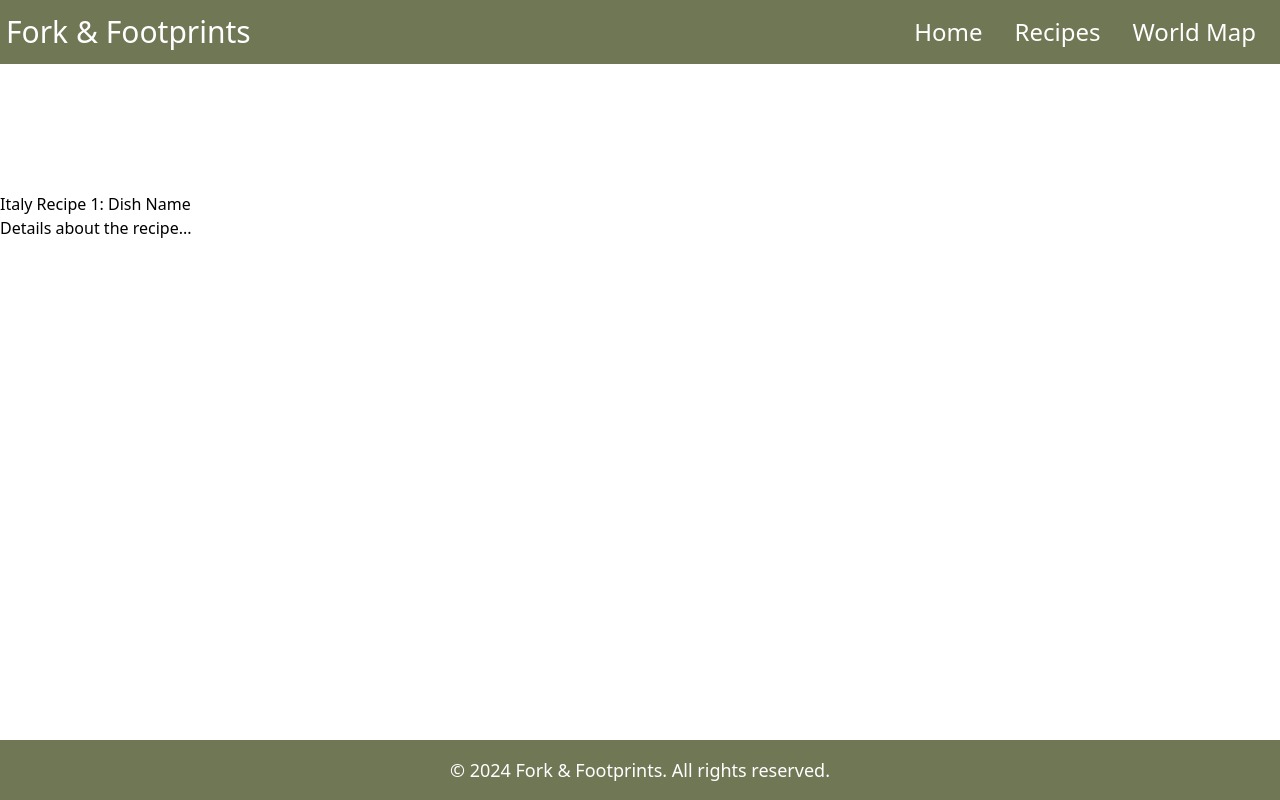
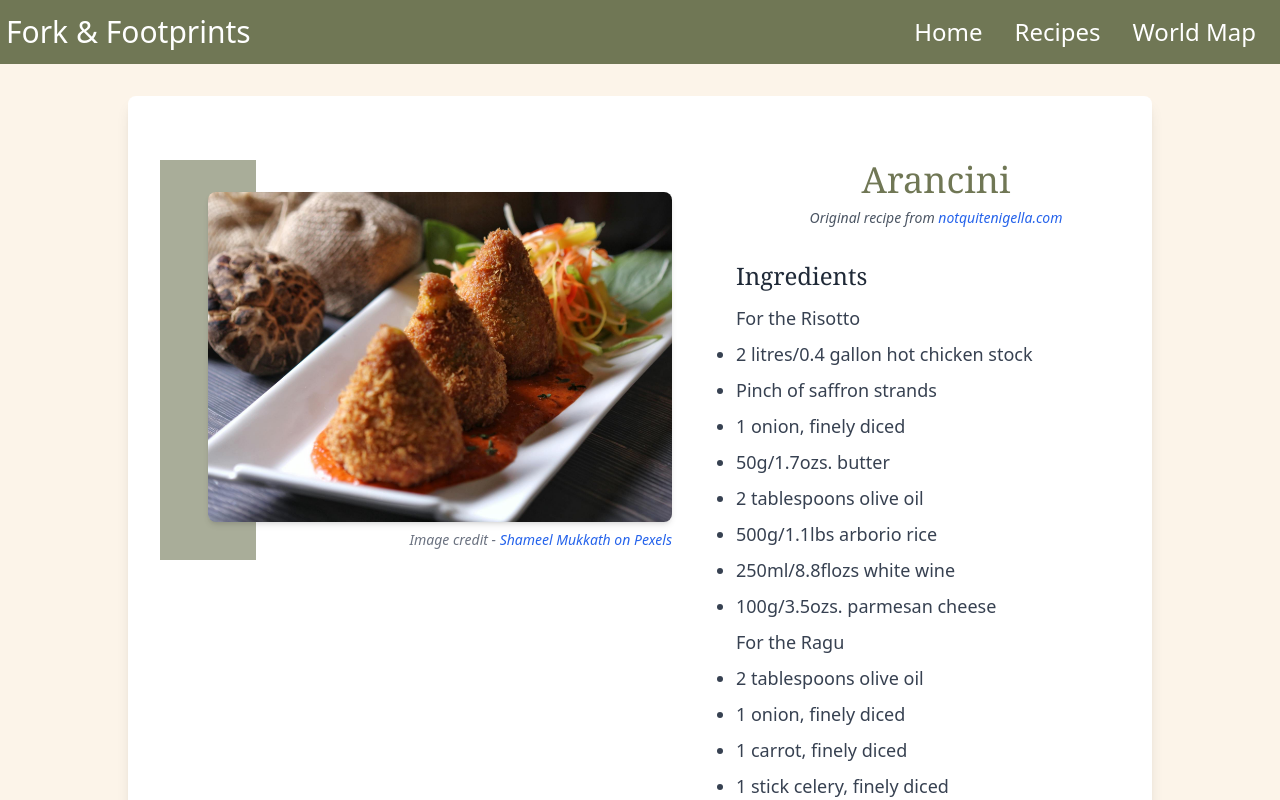
Before and after one commit to Tthompson8416/fork-and-footprints, a React (Vite) app: page /fork-and-footprints/fork-and-footprints/recipes/italy/recipe1 in a window 1280 px wide. Shown: the top 800 px of the page. Built offline with nearby package versions, Linux system fonts and the light colour scheme.

Commit message:
Recipe19 added

```diff
--- a/src/pages/Recipe19.jsx
+++ b/src/pages/Recipe19.jsx
@@ -1,10 +1,119 @@
-import React from 'react';
+import arancini from "../assets/images/italy-images/arancini.jpeg";
 
 const Recipe19 = () => {
   return (
-    <div>
-      <h1 className='mt-48'>Italy Recipe 1: Dish Name</h1>
-      <p>Details about the recipe...</p>
+    <div className="flex justify-center bg-custom-cream px-8 py-12 md:py-16">
+      <div className="relative w-full max-w-[95%] sm:max-w-4xl lg:max-w-5xl bg-white rounded-lg shadow-lg p-8 md:py-16 top-8">
+        {/* Two-column grid for image and ingredients */}
+        <div className="grid grid-cols-1 sm:grid-cols-2 gap-8 mb-12">
+          {/* Left column - Image section */}
+          <div className="relative flex justify-center sm:block">
+            <div className="absolute left-0 hidden w-24 h-[400px] bg-custom-accent/60 sm:block z-0" />
+            <div className="relative w-[80%] sm:w-full sm:ml-12">
+              <img
+                src={arancini}
+                alt="Arancini"
+                className="w-full h-[200px] sm:h-[330px] object-cover rounded-lg shadow-md mt-8 z-10"
+              />
+              <p className="relative mt-2 text-xs text-center text-gray-500 sm:text-sm 2xl:text-lg sm:text-right italic">
+                Image credit -{" "}
+                <a
+                  href="https://www.pexels.com/photo/close-up-of-fried-meat-dish-on-plate-5639763/"
+                  target="_blank"
+                  rel="noopener noreferrer"
+                  className="text-blue-600 hover:text-blue-800"
+                >
+                  Shameel Mukkath on Pexels
+                </a>
+              </p>
+            </div>
+          </div>
+
+          {/* Right column - Title and Ingredients */}
+          <div className="relative z-10 space-y-8">
+            <div className="text-center sm:text-left">
+              <h1 className="mb-2 text-2xl text-center font-serif text-custom-accent sm:text-2xl lg:text-4xl 2xl:text-5xl sm:ml-12 lg:ml-24 2xl:ml-20">
+                Arancini
+              </h1>
+              <p className="text-sm text-center italic text-gray-600 sm:text-md sm:ml-12 lg:ml-24 2xl:text-lg">
+                Original recipe from{" "}
+                <a
+                  href=" https://www.notquitenigella.com/2020/11/09/arancini-balls-recipe/"
+                  target="_blank"
+                  rel="noopener noreferrer"
+                  className="text-blue-600 hover:text-blue-800"
+                >
+                  notquitenigella.com
+                </a>
+              </p>
+            </div>
+
+            <div>
+              <h2 className="pl-20 mb-3 text-xl font-serif text-gray-800 sm:text-2xl 2xl:text-4xl 2xl:mb-4">
+                Ingredients
+              </h2>
+              <ul className="pl-20 list-disc space-y-2 text-sm text-gray-700 sm:text-base lg:text-lg 2xl:text-2xl z-10">
+                <p>For the Risotto</p>
+                <li>2 litres/0.4 gallon hot chicken stock</li>
+                <li>Pinch of saffron strands</li>
+                <li>1 onion, finely diced</li>
+                <li>50g/1.7ozs. butter</li>
+                <li>2 tablespoons olive oil</li>
+                <li>500g/1.1lbs arborio rice</li>
+                <li>250ml/8.8flozs white wine</li>
+                <li>100g/3.5ozs. parmesan cheese</li>
+                <p>For the Ragu</p>
+                <li>2 tablespoons olive oil</li>
+                <li>1 onion, finely diced</li>
+                <li>1 carrot, finely diced</li>
+                <li>1 stick celery, finely diced</li>
+                <li>3 cloves garlic</li>
+                <li>250g/8.8ozs pork and veal mince</li>
+                <li>2 bay leaves</li>
+                <li>1/2 cup/125ml/4flozs. white wine</li>
+                <li>300ml/10.6flozs. spicy pasta sauce</li>
+                <li>2 tablespoons tomato paste</li>
+                <li>1 beef stock cube</li>
+                <li>1 cup/150g/5ozs. peas</li>
+                <li>Salt, pepper and sugar for seasoning</li>
+                <li>50g/1.7ozs. mozzarella cheese</li>
+                <li>1 cup/132g/4.7ozs. flour</li>
+                <li>200ml/7flozs. water</li>
+                <li>100g/3.5ozs flour</li>
+                <li>3 cups/360g/12.7ozs. panko breadcrumbs</li>
+                <li>2 litres/0.4 gallon oil</li>
+              </ul>
+            </div>
+          </div>
+        </div>
+
+        <div className="max-w-3xl px-4 mx-auto">
+          <h2 className="mb-6 text-xl font-serif text-center text-gray-800 sm:text-2xl 2xl:text-4xl">
+            Preparation
+          </h2>
+          <div className="space-y-4 text-sm text-gray-700 sm:text-base lg:text-lg 2xl:text-2xl">
+            <p>
+              These classic Sicilian rice balls transform leftover risotto into
+              an impressive appetizer or main dish. The multi-step process
+              requires patience but delivers incredible results.
+            </p>
+            <p>
+              The key is starting with properly cooled risotto - it needs to be
+              completely chilled to hold its shape. The ragu filling should be
+              concentrated and not too wet to prevent the balls from breaking.
+              When shaping, keep your hands damp to prevent sticking, and take
+              time to properly seal any gaps.
+            </p>
+            <p>
+              A tip from my kitchen: For the crispiest exterior, process the
+              breadcrumbs until very fine and make sure your oil temperature
+              stays constant at 350°F (175°C). If the oil is too cool, the
+              arancini will absorb excess oil; too hot and the outside will burn
+              before the center heats through.
+            </p>
+          </div>
+        </div>
+      </div>
     </div>
   );
 };
```
